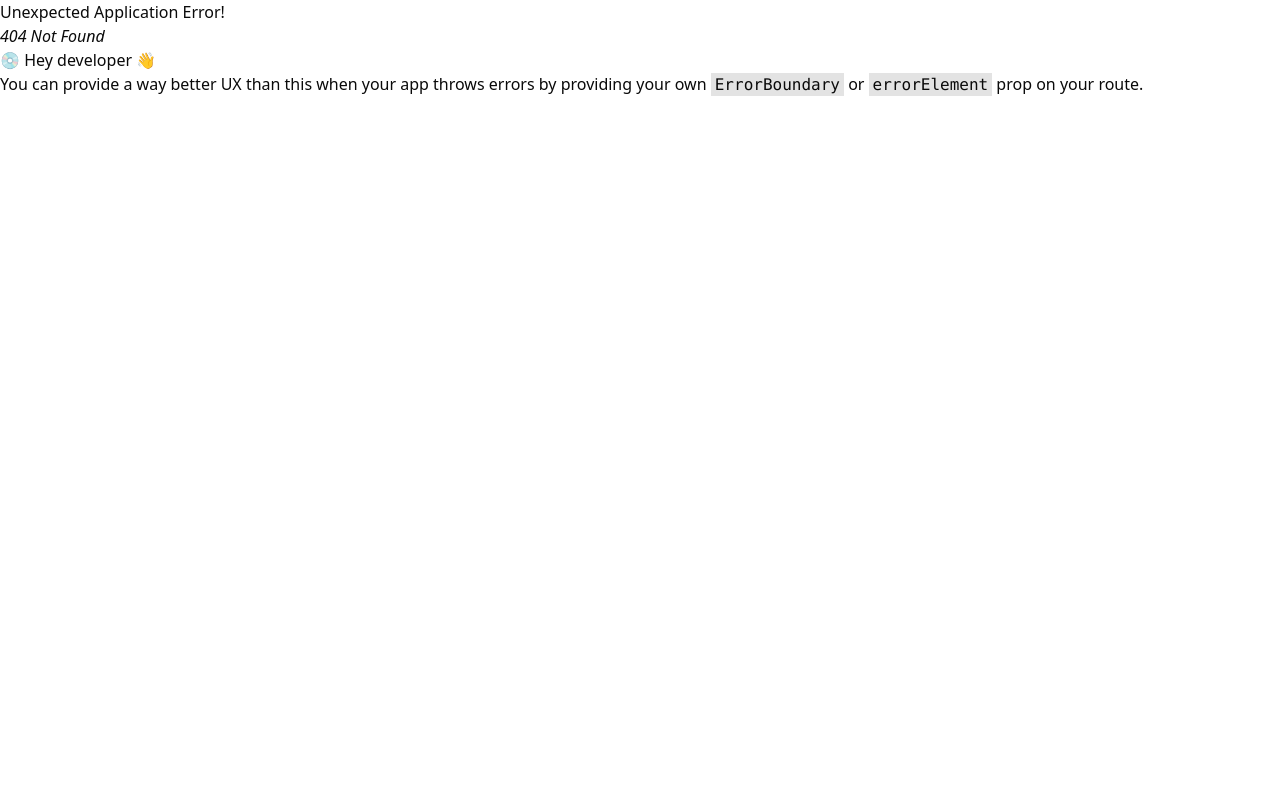
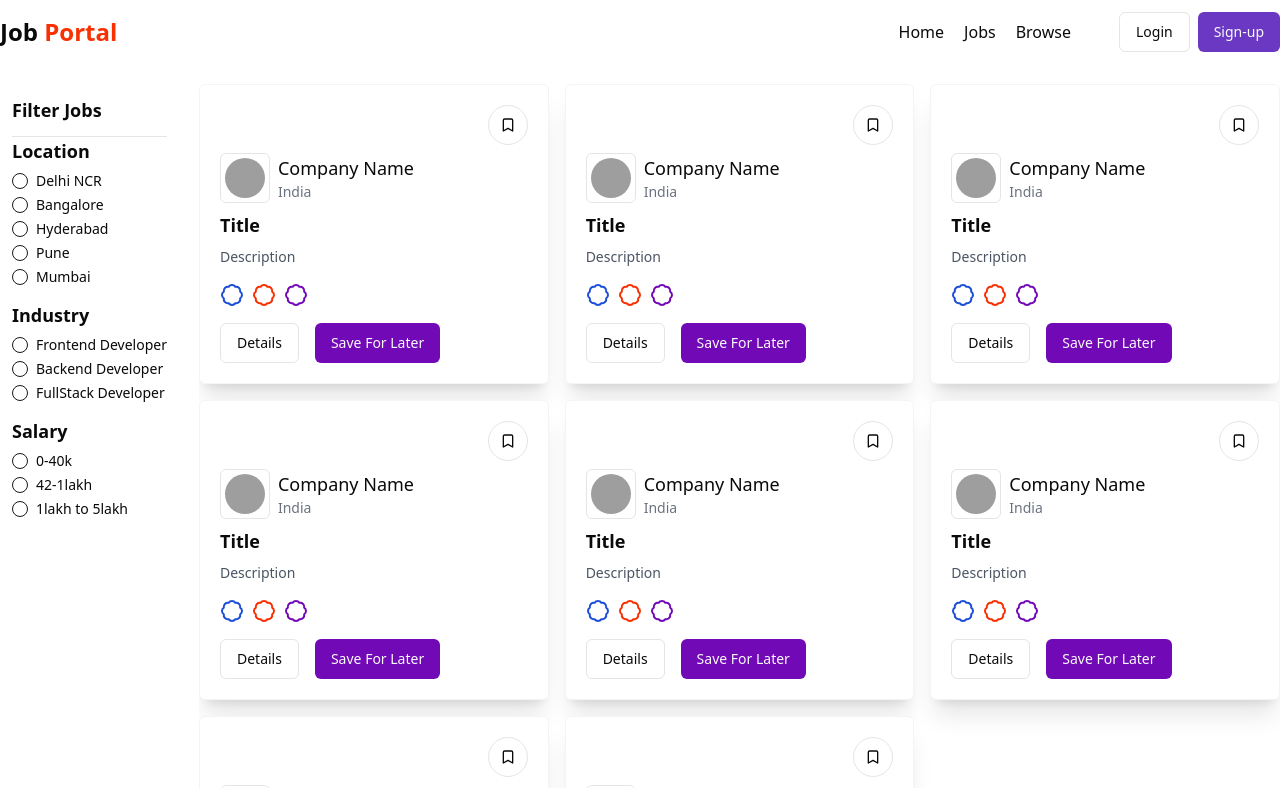
Before and after one commit to lakshshinde001/JOB-HUNT, a React (Vite) app in the folder client/: page /jobs in a window 1280 px wide. Before the commit this address had no page. Built offline with nearby package versions, Linux system fonts and the light colour scheme; grey boxes are pictures that could not be loaded.

Commit message:
Jobs page done, added filterCard and Job Component

```diff
--- a/client/src/App.jsx
+++ b/client/src/App.jsx
@@ -4,6 +4,7 @@ import Navbar from './components/shared/Navbar'
 import Login from './components/auth/Login'
 import SignUp from './components/auth/Sign-up'
 import Home from './components/Home'
+import Jobs from './components/Jobs'
 
 const appRouter = createBrowserRouter([
   {
@@ -17,6 +18,10 @@ const appRouter = createBrowserRouter([
   {
     path : "/signup",
     element: <SignUp/>
+  },
+  {
+    path : "/jobs",
+    element : <Jobs/>
   }
 ])
 
--- /dev/null
+++ b/client/src/components/FilterCard.jsx
@@ -0,0 +1,49 @@
+import React from 'react'
+import { RadioGroup, RadioGroupItem } from './ui/radio-group'
+import { Label } from './ui/label'
+
+const fitlerData = [
+    {
+        fitlerType: "Location",
+        array: ["Delhi NCR", "Bangalore", "Hyderabad", "Pune", "Mumbai"]
+    },
+    {
+        fitlerType: "Industry",
+        array: ["Frontend Developer", "Backend Developer", "FullStack Developer"]
+    },
+    {
+        fitlerType: "Salary",
+        array: ["0-40k", "42-1lakh", "1lakh to 5lakh"]
+    },
+]
+
+function FilterCard() {
+  return (
+    <div className='w-full bg-white p-3 rounded-md'>
+            <h1 className='font-bold text-lg'>Filter Jobs</h1>
+            <hr className='mt-3' />
+            <RadioGroup>
+                {
+                    fitlerData.map((data, index) => (
+                        <div>
+                            <h1 className='font-bold text-lg'>{data.fitlerType}</h1>
+                            {
+                                data.array.map((item, idx) => {
+                                    const itemId = `id${index}-${idx}`
+                                    return (
+                                        <div className='flex items-center space-x-2 my-2'>
+                                            <RadioGroupItem value={item} id={itemId} />
+                                            <Label htmlFor={itemId}>{item}</Label>
+                                        </div>
+                                    )
+                                })
+                            }
+                        </div>
+                    ))
+                }
+            </RadioGroup>
+        </div>
+  )
+}
+
+export default FilterCard
--- /dev/null
+++ b/client/src/components/Job.jsx
@@ -0,0 +1,43 @@
+import React from 'react'
+import { Button } from './ui/button'
+import { Badge, Bookmark } from 'lucide-react'
+import { Avatar, AvatarImage } from './ui/avatar'
+
+function Job() {
+  return (
+    <div className='p-5 rounded-md shadow-xl bg-white border border-gray-100'>
+            <div className='flex items-center justify-between'>
+                <p className='text-sm text-gray-500'></p>
+                <Button variant="outline" className="rounded-full" size="icon"><Bookmark /></Button>
+            </div>
+
+            <div className='flex items-center gap-2 my-2'>
+                <Button className="p-6" variant="outline" size="icon">
+                    <Avatar>
+                        <AvatarImage src='https://53.fs1.hubspotusercontent-na1.net/hub/53/hubfs/image8-2.jpg?width=595&height=400&name=image8-2.jpg' />
+                    </Avatar>
+                </Button>
+                <div>
+                    <h1 className='font-medium text-lg'>Company Name</h1>
+                    <p className='text-sm text-gray-500'>India</p>
+                </div>
+            </div>
+
+            <div>
+                <h1 className='font-bold text-lg my-2'>Title</h1>
+                <p className='text-sm text-gray-600'>Description</p>
+            </div>
+            <div className='flex items-center gap-2 mt-4'>
+                <Badge className={'text-blue-700 font-bold'} variant="ghost"> Positions</Badge>
+                <Badge className={'text-[#F83002] font-bold'} variant="ghost">Type</Badge>
+                <Badge className={'text-[#7209b7] font-bold'} variant="ghost">10LPA</Badge>
+            </div>
+            <div className='flex items-center gap-4 mt-4'>
+                <Button variant="outline">Details</Button>
+                <Button className="bg-[#7209b7]">Save For Later</Button>
+            </div>
+        </div>
+  )
+}
+
+export default Job
--- /dev/null
+++ b/client/src/components/Jobs.jsx
@@ -0,0 +1,39 @@
+import React from "react";
+import Navbar from "./shared/Navbar";
+import FilterCard from "./FilterCard";
+import Job from "./Job";
+
+const jobsArray = [1, 2, 3, 4, 5, 6, 7, 8];
+
+function Jobs() {
+  return (
+    <div>
+      <Navbar />
+
+      <div className="max-w-7xl mx-auto mt-5">
+        <div className="flex gap-5">
+          <div className="w-20%">
+            <FilterCard />
+          </div>
+            {
+                jobsArray.length <= 0 ? <span> Job Not Found </span> : (
+                    <div className="flex-1 h-[88vh] overflow-y-auto pb-5">
+                        <div className="grid grid-cols-3 gap-4">
+                            {
+                                jobsArray.map((item, index) => (
+                                    <div>
+                                        <Job/>
+                                    </div>
+                                ))
+                            }
+                        </div>
+                    </div>
+                )
+            }
+        </div>
+      </div>
+    </div>
+  );
+}
+
+export default Jobs;
--- a/client/src/components/shared/Navbar.jsx
+++ b/client/src/components/shared/Navbar.jsx
@@ -23,9 +23,9 @@ const Navbar = () => {
         </div>
         <div className="flex items-center gap-12">
           <ul className="flex font-medium items-center gap-5">
-            <li>Home</li>
-            <li>Job</li>
-            <li>Browse</li>
+            <li><Link to='/' >Home</Link></li>
+            <li><Link to='/jobs' >Jobs</Link></li>
+            <li><Link to='/browse' >Browse</Link></li>
           </ul>
 
           {
```
